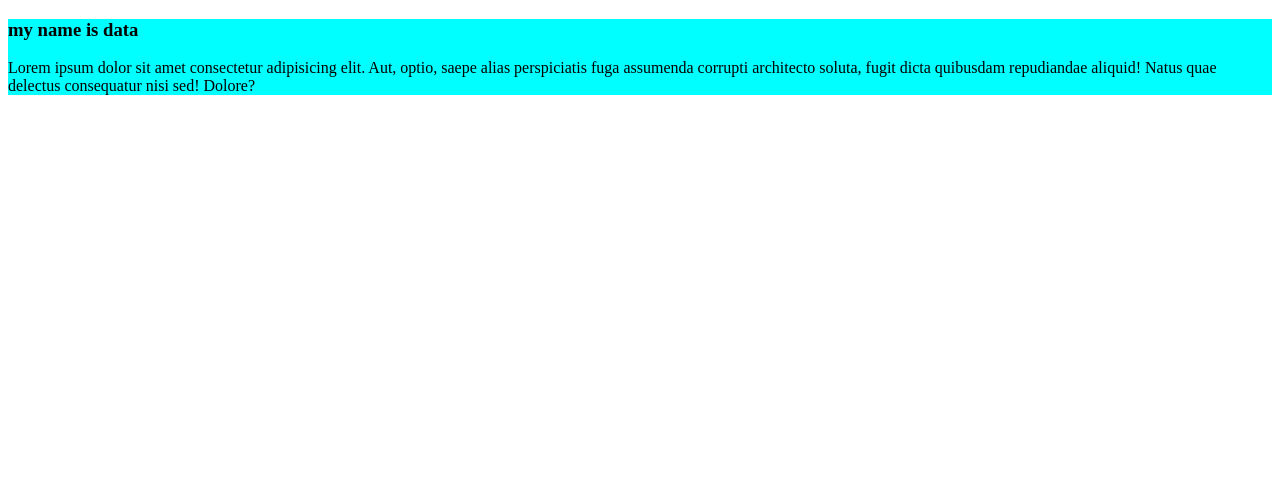
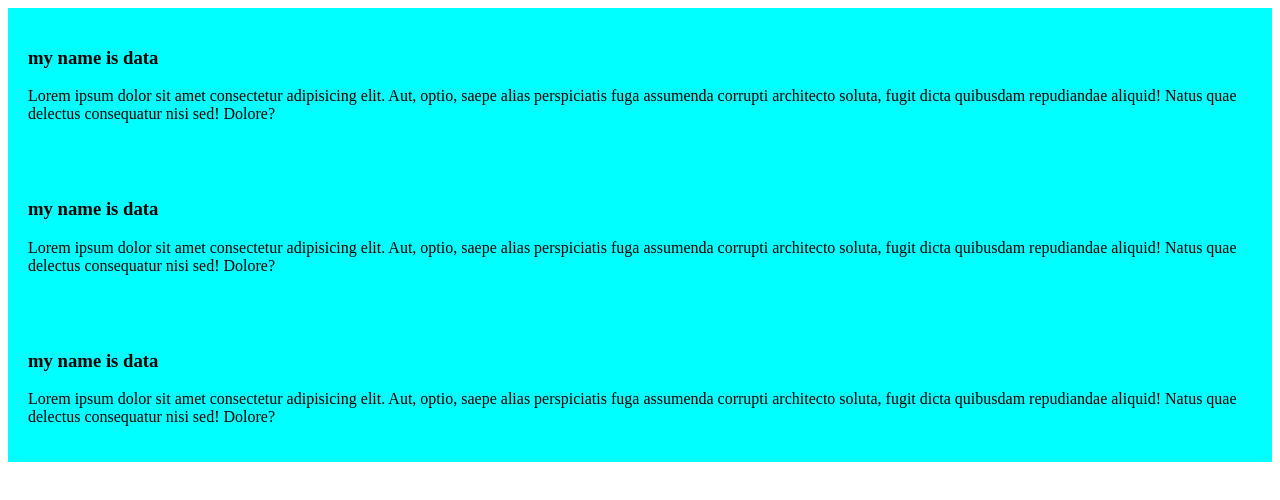
Before and after one commit to cadmostafijur/first_repo, a plain HTML site: page index.html in a window 1280 px wide. Drawn offline with Linux system fonts and the light colour scheme.

Commit message:
add 2nd and 2rd 4th data

```diff
--- a/index.html
+++ b/index.html
@@ -12,6 +12,13 @@
         <h3>my name is data</h3>
         <p>Lorem ipsum dolor sit amet consectetur adipisicing elit. Aut, optio, saepe alias perspiciatis fuga assumenda corrupti architecto soluta, fugit dicta quibusdam repudiandae aliquid! Natus quae delectus consequatur nisi sed! Dolore?</p>
     </div>
-
+    <div>
+        <h3>my name is data</h3>
+        <p>Lorem ipsum dolor sit amet consectetur adipisicing elit. Aut, optio, saepe alias perspiciatis fuga assumenda corrupti architecto soluta, fugit dicta quibusdam repudiandae aliquid! Natus quae delectus consequatur nisi sed! Dolore?</p>
+    </div>
+    <div>
+        <h3>my name is data</h3>
+        <p>Lorem ipsum dolor sit amet consectetur adipisicing elit. Aut, optio, saepe alias perspiciatis fuga assumenda corrupti architecto soluta, fugit dicta quibusdam repudiandae aliquid! Natus quae delectus consequatur nisi sed! Dolore?</p>
+    </div>
 </body>
 </html>
--- a/style.css
+++ b/style.css
@@ -1,3 +1,4 @@
 div{
     background-color: aqua;
+    padding: 20px;
 }
```
